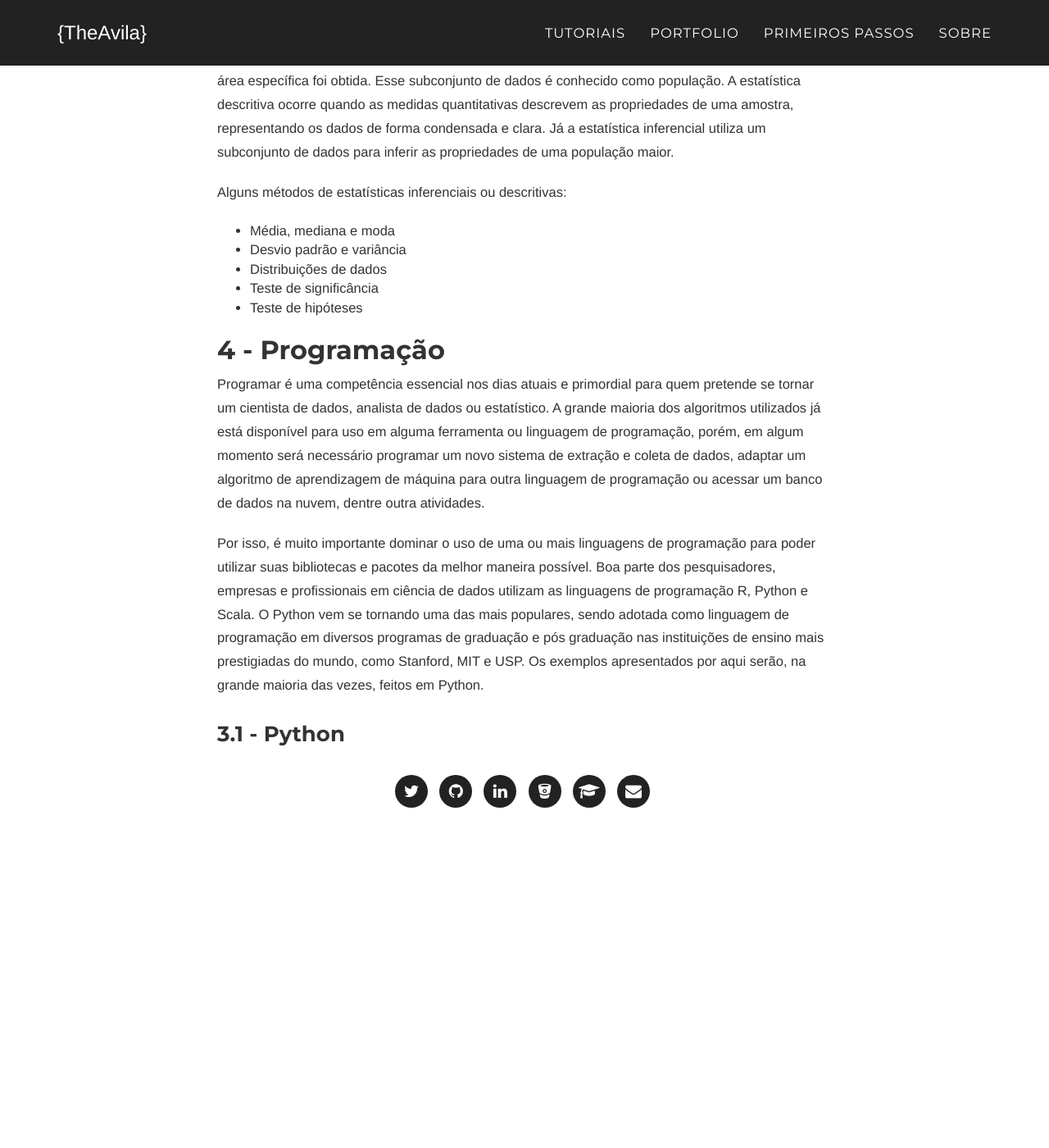
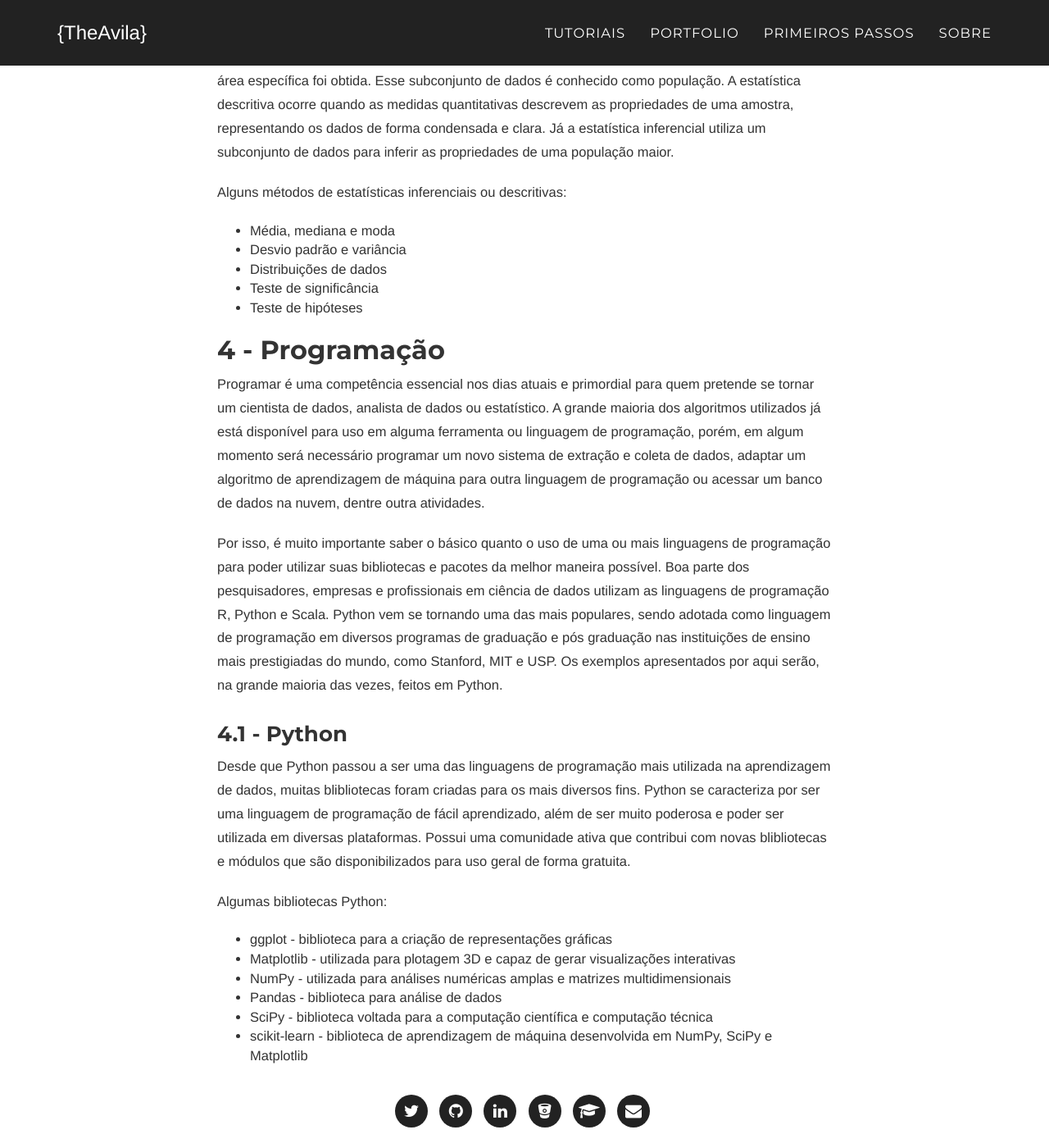
Before and after one commit to theavila/theavila.github.io, a Jekyll site: the page built from primeirosPassos.html, in a window 1280 px wide and 1400 px high, scrolled down 2881 px. Shown: the whole window at 82% size. Built offline with Jekyll 4.4.1, drawn with Linux system fonts in a browser that asks for light colours; some web fonts are replaced; before the commit the page ends 3891 px from its top, so only the background shows below that.

Commit message:
item 4.1

```diff
--- a/primeirosPassos.html
+++ b/primeirosPassos.html
@@ -64,5 +64,15 @@ Resumindo, na aprendizagem não-supervisionada buscamos extrair informação rel
 
 <h2>4 - Programação</h2>
 <p>Programar é uma competência essencial nos dias atuais e primordial para quem pretende se tornar um cientista de dados, analista de dados ou estatístico. A grande maioria dos algoritmos utilizados já está disponível para uso em alguma ferramenta ou linguagem de programação, porém, em algum momento será necessário programar um novo sistema de extração e coleta de dados, adaptar um algoritmo de aprendizagem de máquina para outra linguagem de programação ou acessar um banco de dados na nuvem, dentre outra atividades.</p>
-<p>Por isso, é muito importante dominar o uso de uma ou mais linguagens de programação para poder utilizar suas bibliotecas e pacotes da melhor maneira possível. Boa parte dos pesquisadores, empresas e profissionais em ciência de dados utilizam as linguagens de programação R, Python e Scala. O Python vem se tornando uma das mais populares, sendo adotada como linguagem de programação em diversos programas de graduação e pós graduação nas instituições de ensino mais prestigiadas do mundo, como Stanford, MIT e USP. Os exemplos apresentados por aqui serão, na grande maioria das vezes, feitos em Python.</p>
-<h3>3.1 - Python</h3>
+<p>Por isso, é muito importante saber o básico quanto o uso de uma ou mais linguagens de programação para poder utilizar suas bibliotecas e pacotes da melhor maneira possível. Boa parte dos pesquisadores, empresas e profissionais em ciência de dados utilizam as linguagens de programação R, Python e Scala. Python vem se tornando uma das mais populares, sendo adotada como linguagem de programação em diversos programas de graduação e pós graduação nas instituições de ensino mais prestigiadas do mundo, como Stanford, MIT e USP. Os exemplos apresentados por aqui serão, na grande maioria das vezes, feitos em Python.</p>
+<h3>4.1 - Python</h3>
+<p>Desde que Python passou a ser uma das linguagens de programação mais utilizada na aprendizagem de dados, muitas blibliotecas foram criadas para os mais diversos fins. Python se caracteriza por ser uma linguagem de programação de fácil aprendizado, além de ser muito poderosa e poder ser utilizada em diversas plataformas. Possui uma comunidade ativa que contribui com novas blibliotecas e módulos que são disponibilizados para uso geral de forma gratuita.</p>
+<p>Algumas bibliotecas Python:</p>
+<ul>
+<li>ggplot - biblioteca para a criação de representações gráficas</li>
+<li>Matplotlib - utilizada para plotagem 3D e capaz de gerar visualizações interativas</li>
+<li>NumPy - utilizada para análises numéricas amplas e matrizes multidimensionais</li>
+<li>Pandas - biblioteca para análise de dados</li>
+<li>SciPy - biblioteca voltada para a computação científica e computação técnica</li>
+<li>scikit-learn - biblioteca de aprendizagem de máquina desenvolvida em NumPy, SciPy e Matplotlib</li>
+</ul>
```
